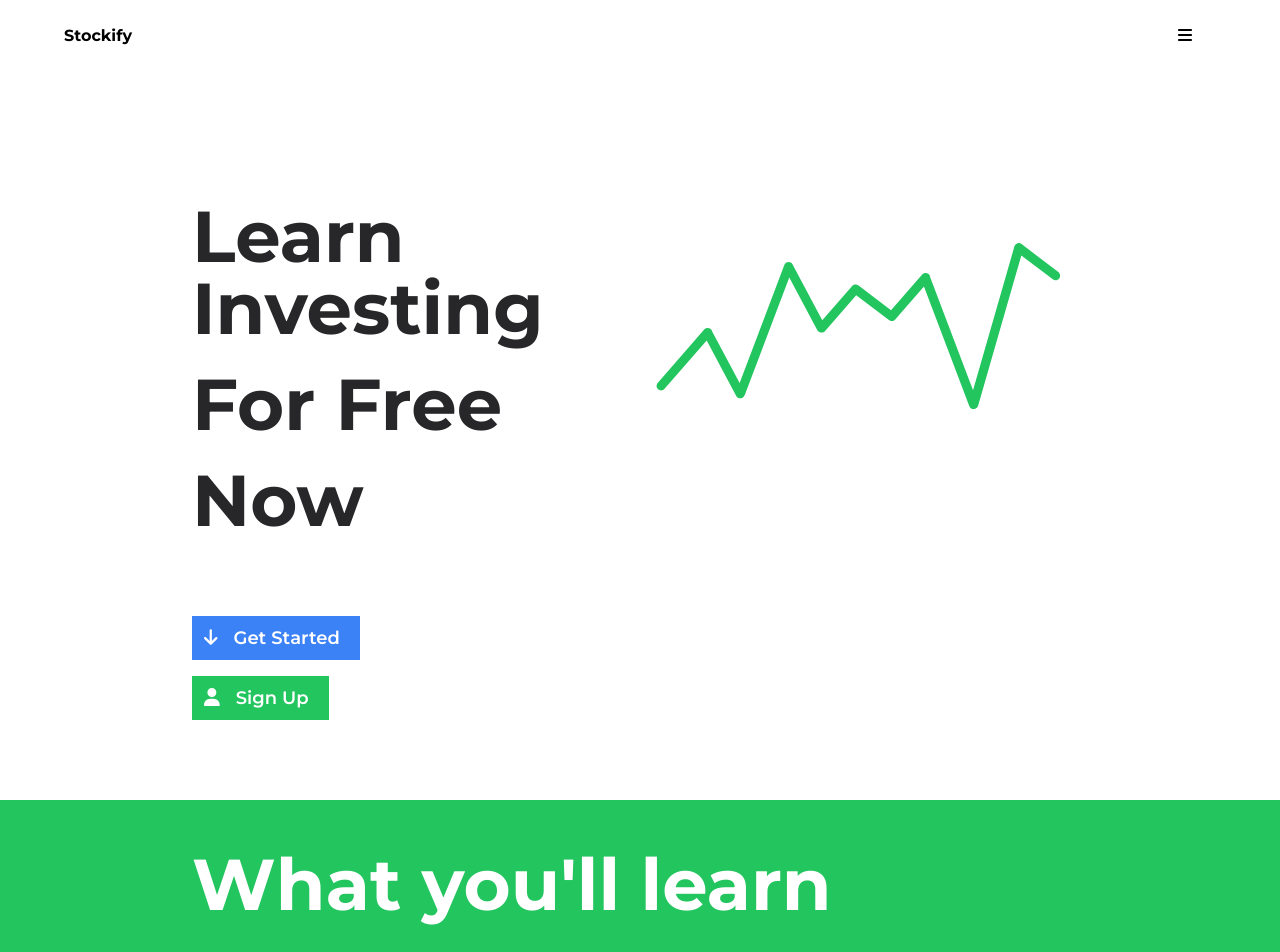
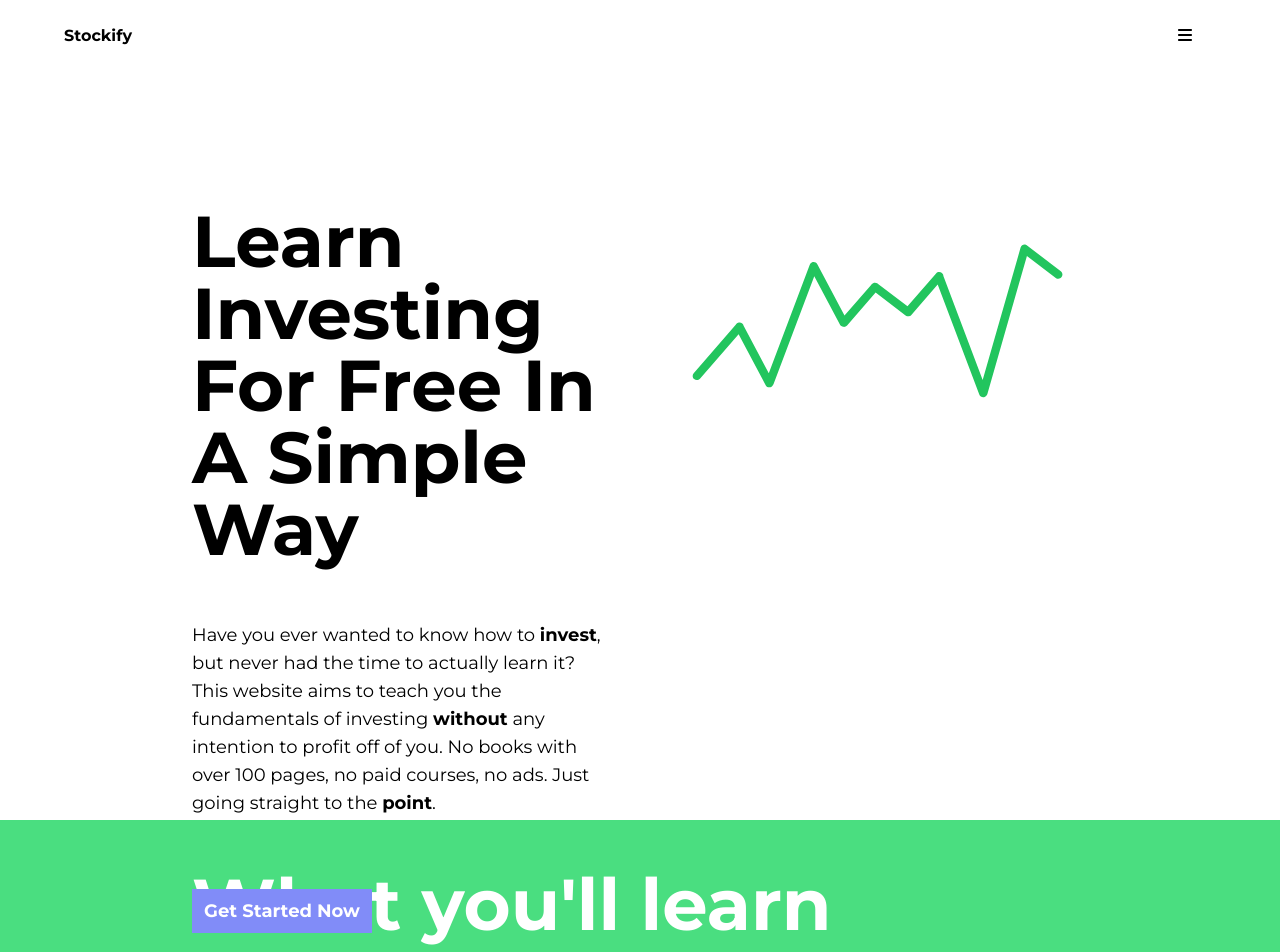
Before and after one commit to Arber99/stockapp-frontend, an Angular app: page / in a window 1280 px wide. Shown: the top 952 px of the page. Built offline with nearby package versions, Linux system fonts and the light colour scheme.

Commit message:
💄 Improved styling

```diff
--- a/src/app/components/introduction/introduction.component.html
+++ b/src/app/components/introduction/introduction.component.html
@@ -1,5 +1,5 @@
 <div
-  class="bg-green-500 pl-12 pr-12 lg:pr-48 lg:pl-48 pt-12 h-[calc(max(500px,_100vh))] text-white"
+  class="bg-green-400 pl-12 pr-12 lg:pr-48 lg:pl-48 pt-12 h-[calc(max(500px,_100vh))] text-white"
 >
   <h2 class="font-bold text-4xl lg:text-7xl">What you'll learn</h2>
 </div>
--- a/src/app/components/main/main.component.html
+++ b/src/app/components/main/main.component.html
@@ -1,28 +1,33 @@
 <div
-  class="flex flex-col lg:flex-row pl-12 gap-8 lg:gap-0 lg:pr-48 lg:pl-48 lg:justify-between h-[calc(max(500px,_100vh))]"
+  class="grid grid-cols-1 lg:grid-cols-2 pl-12 pr-12 gap-8 lg:gap-16 lg:pr-48 lg:pl-48 lg:justify-between min-h-[calc(max(500px,_100vh))]"
 >
-  <div class="flex flex-col gap-4 relative pt-28 lg:pt-0 lg:top-[25%] pb-8">
-    <h1 class="font-bold text-4xl pb-2 lg:text-7xl text-zinc-800">
-      Learn Investing
+  <div class="flex flex-col gap-4 relative pt-32 lg:pt-0 lg:top-[25%] pb-8">
+    <h1 class="font-bold text-4xl pb-2 lg:text-7xl text-black">
+      Learn Investing For Free In A Simple Way
     </h1>
-    <h1 class="font-bold text-4xl pb-2 lg:text-7xl text-zinc-800">For Free</h1>
-    <h1 class="font-bold text-4xl pb-2 lg:text-7xl text-zinc-800">Now</h1>
+    <div class="pt-8 text-sm sm:text-lg">
+      <p>
+        Have you ever wanted to know how to <b>invest</b>, but never had the
+        time to actually learn it? This website aims to teach you the
+        fundamentals of investing <b>without</b> any intention to profit off of
+        you. No books with over 100 pages, no paid courses, no ads. Just going
+        straight to the <b>point</b>.
+      </p>
+    </div>
     <div class="pt-14">
       <button
         href="#"
-        class="bg-blue-500 p-2 pl-3 pr-5 text-white text-lg font-semibold"
+        class="bg-indigo-400 p-2 pl-3 pr-3 text-white text-lg font-semibold"
       >
-        <fa-icon class="pr-4" [icon]="faArrowDown"></fa-icon>
-        <span>Get Started</span>
+        <span class="font-bold">Get Started Now</span>
       </button>
     </div>
     <div>
       <button
         href="#"
-        class="bg-green-500 p-2 pl-3 pr-5 text-white text-lg font-semibold"
+        class="bg-green-400 p-2 pl-3 pr-3 text-white text-lg font-semibold"
       >
-        <fa-icon class="pr-4" [icon]="faUser"></fa-icon>
-        <span>Sign Up</span>
+        <span class="font-bold">Sign Up</span>
       </button>
     </div>
   </div>
```
